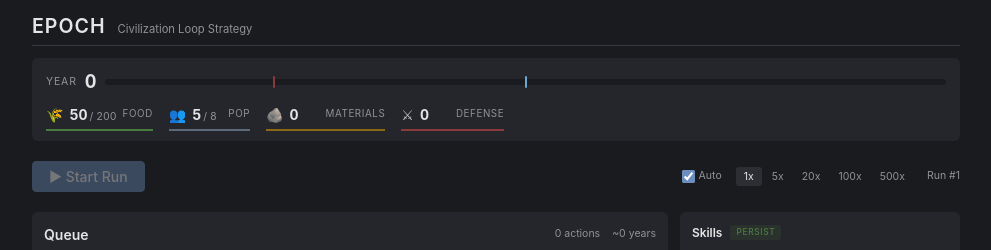
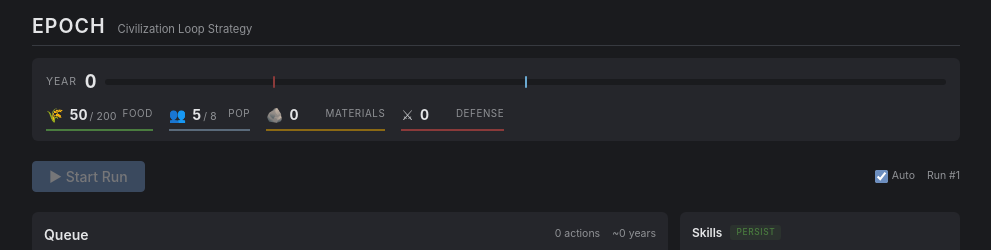
Before and after one commit to asbjornb/Epoch, a React (Vite) app: page / in a window 1280 px wide. Shown: the top 250 px of the page, without its empty margins (144-1135 px from the left). Built offline with nearby package versions, Linux system fonts and the light colour scheme.

Commit message:
Remove speed controls — players cannot adjust simulation speed
The speed selector UI (1x/5x/20x/100x/500x buttons), the set_speed
reducer action, and the speed property on RunState are all removed.
The tick interval is now fixed at 1000ms.

https://claude.ai/code/session_01AypTorGitSbuFSRsuDQZ7D

```diff
--- a/src/components/Controls.tsx
+++ b/src/components/Controls.tsx
@@ -6,8 +6,6 @@ interface ControlsProps {
   totalRuns: number;
   dispatch: React.Dispatch<GameAction>;
 }
-
-const SPEEDS = [1, 5, 20, 100, 500];
 
 export function Controls({ run, totalRuns, dispatch }: ControlsProps) {
   const isIdle = run.status === "idle";
@@ -77,17 +75,6 @@ export function Controls({ run, totalRuns, dispatch }: ControlsProps) {
           />
           <span className="auto-restart-label">Auto</span>
         </label>
-        <div className="speed-selector">
-          {SPEEDS.map((s) => (
-            <button
-              key={s}
-              className={`speed-btn ${run.speed === s ? "active" : ""}`}
-              onClick={() => dispatch({ type: "set_speed", speed: s })}
-            >
-              {s}x
-            </button>
-          ))}
-        </div>
         <span className="run-counter">Run #{totalRuns + 1}</span>
       </div>
     </div>
--- a/src/engine/simulation.ts
+++ b/src/engine/simulation.ts
@@ -45,7 +45,6 @@ export function createInitialRun(): RunState {
     currentQueueIndex: 0,
     currentActionProgress: 0,
     status: "idle",
-    speed: 1,
     log: [],
     autoRestart: true,
   };
--- a/src/hooks/useGame.ts
+++ b/src/hooks/useGame.ts
@@ -14,7 +14,6 @@ export type GameAction =
   | { type: "pause_run" }
   | { type: "resume_run" }
   | { type: "reset_run" }
-  | { type: "set_speed"; speed: number }
   | { type: "toggle_auto_restart" }
   | { type: "queue_add"; actionId: ActionId; repeat?: number }
   | { type: "queue_remove"; uid: string }
@@ -88,21 +87,15 @@ function gameReducer(state: GameState, action: GameAction): GameState {
       localStorage.setItem("epoch_skills", JSON.stringify(state.skills));
       const totalRuns = state.totalRuns + 1;
       localStorage.setItem("epoch_total_runs", String(totalRuns));
-      // Preserve queue and speed from previous run, plus autoRestart setting
+      // Preserve queue and autoRestart setting from previous run
       const newRun = createInitialRun();
       newRun.queue = state.run.queue.map((e) => ({ ...e }));
-      newRun.speed = state.run.speed;
       newRun.autoRestart = state.run.autoRestart;
       return {
         ...state,
         run: newRun,
         totalRuns,
       };
-    }
-
-    case "set_speed": {
-      const run = { ...state.run, speed: action.speed };
-      return { ...state, run };
     }
 
     case "toggle_auto_restart": {
@@ -192,15 +185,14 @@ export function useGame() {
   useEffect(() => {
     if (state.run.status === "running") {
       stopInterval();
-      const ms = Math.max(10, Math.floor(1000 / state.run.speed));
       intervalRef.current = window.setInterval(() => {
         dispatch({ type: "tick" });
-      }, ms);
+      }, 1000);
     } else {
       stopInterval();
     }
     return stopInterval;
-  }, [state.run.status, state.run.speed, stopInterval]);
+  }, [state.run.status, stopInterval]);
 
   // Auto-save skills on collapse/victory
   useEffect(() => {
--- a/src/index.css
+++ b/src/index.css
@@ -257,31 +257,6 @@ h1, h2, h3 {
 .ctrl-btn:disabled {
   opacity: 0.4;
   cursor: not-allowed;
-}
-
-.speed-selector {
-  display: flex;
-  gap: 2px;
-  background: var(--bg);
-  border-radius: 4px;
-  padding: 2px;
-}
-
-.speed-btn {
-  padding: 3px 8px;
-  border-radius: 3px;
-  font-size: 0.75rem;
-  color: var(--text-dim);
-  transition: background 0.15s;
-}
-
-.speed-btn:hover {
-  background: var(--bg-hover);
-}
-
-.speed-btn.active {
-  background: var(--bg-raised);
-  color: var(--text-bright);
 }
 
 .run-counter {
--- a/src/types/game.ts
+++ b/src/types/game.ts
@@ -53,7 +53,6 @@ export interface RunState {
   currentQueueIndex: number;
   currentActionProgress: number; // ticks into current action
   status: "idle" | "running" | "paused" | "collapsed" | "victory";
-  speed: number; // ticks per second
   log: LogEntry[];
   collapseReason?: string;
   autoRestart: boolean;
```
